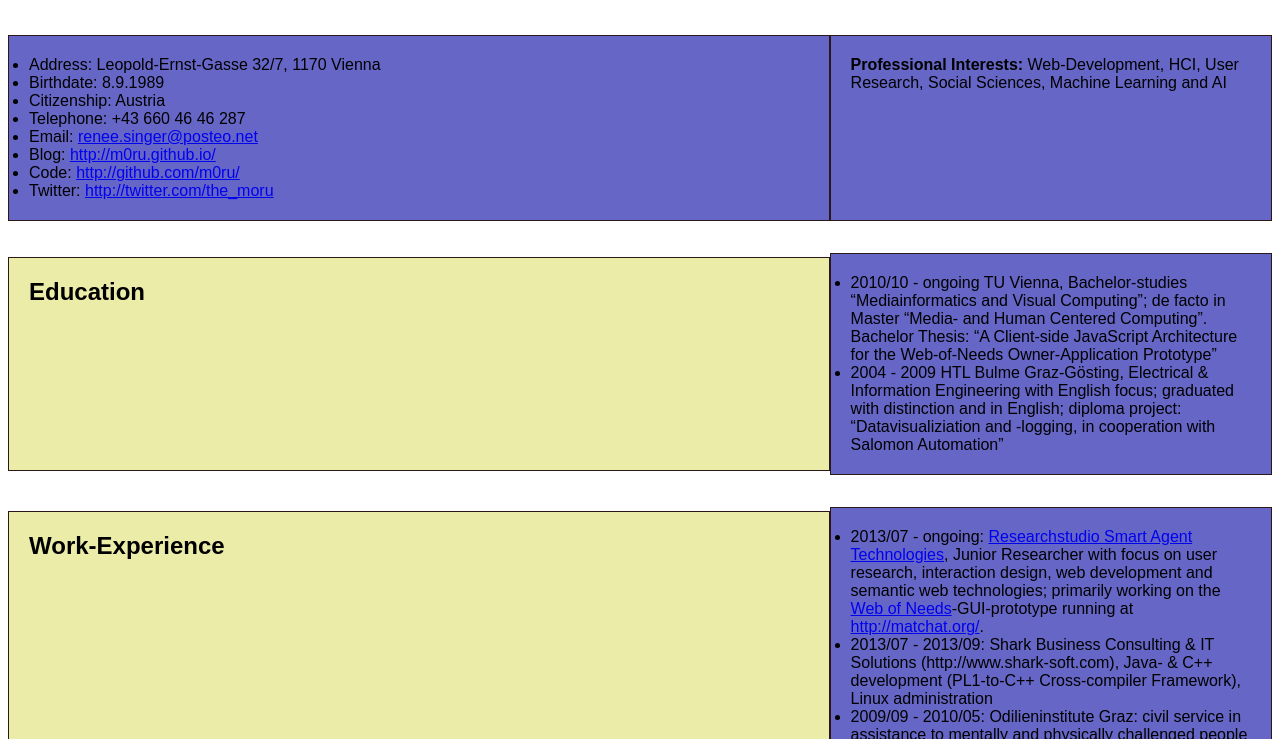
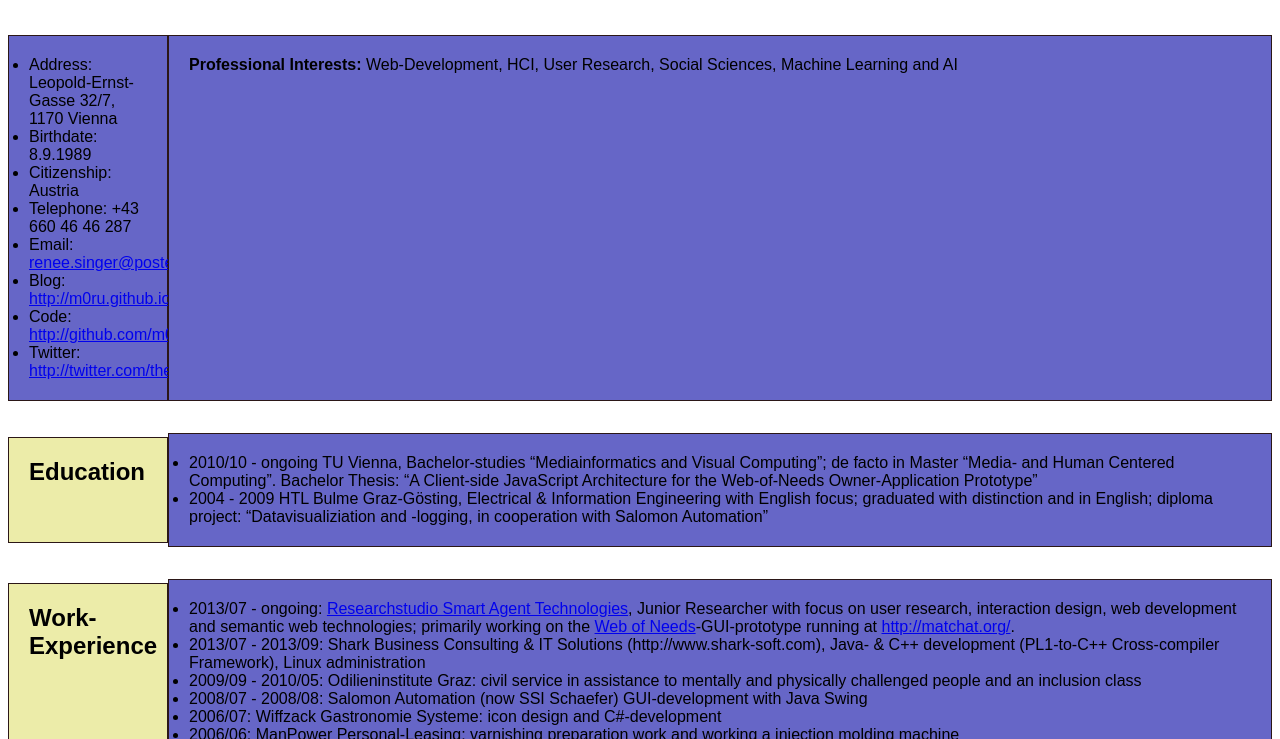
Before and after one commit to m0ru/curriculum-vitae, a plain HTML site: page test.html in a window 1280 px wide. Shown: the part 61-800 px from the top of the page. Drawn offline with Linux system fonts and the light colour scheme; a web font is replaced by a local one.

Commit message:
Better proportions and ordering for floating section-headers.

```diff
--- a/cv.css
+++ b/cv.css
@@ -23,7 +23,7 @@ body {
   section {
     display: grid;
     /* grid-layout adapted from: https://stackoverflow.com/questions/44052336/make-a-grid-item-span-to-the-last-row-column */
-    grid-template-columns: repeat(1, minmax(10rem, 1fr)) [last-col] 35%;
+    grid-template-columns: 10rem 1fr;
     grid-template-rows: auto [last-line];
   }
 
@@ -35,7 +35,6 @@ body {
 
   section > h2 {
     background-color: rgb(236, 236, 169);
-    /* grid-column: last-col / span 1; */
     grid-column: 1 / span 1;
     grid-row: 1 / last-line;
     grid-row-start: span 9000;
```
